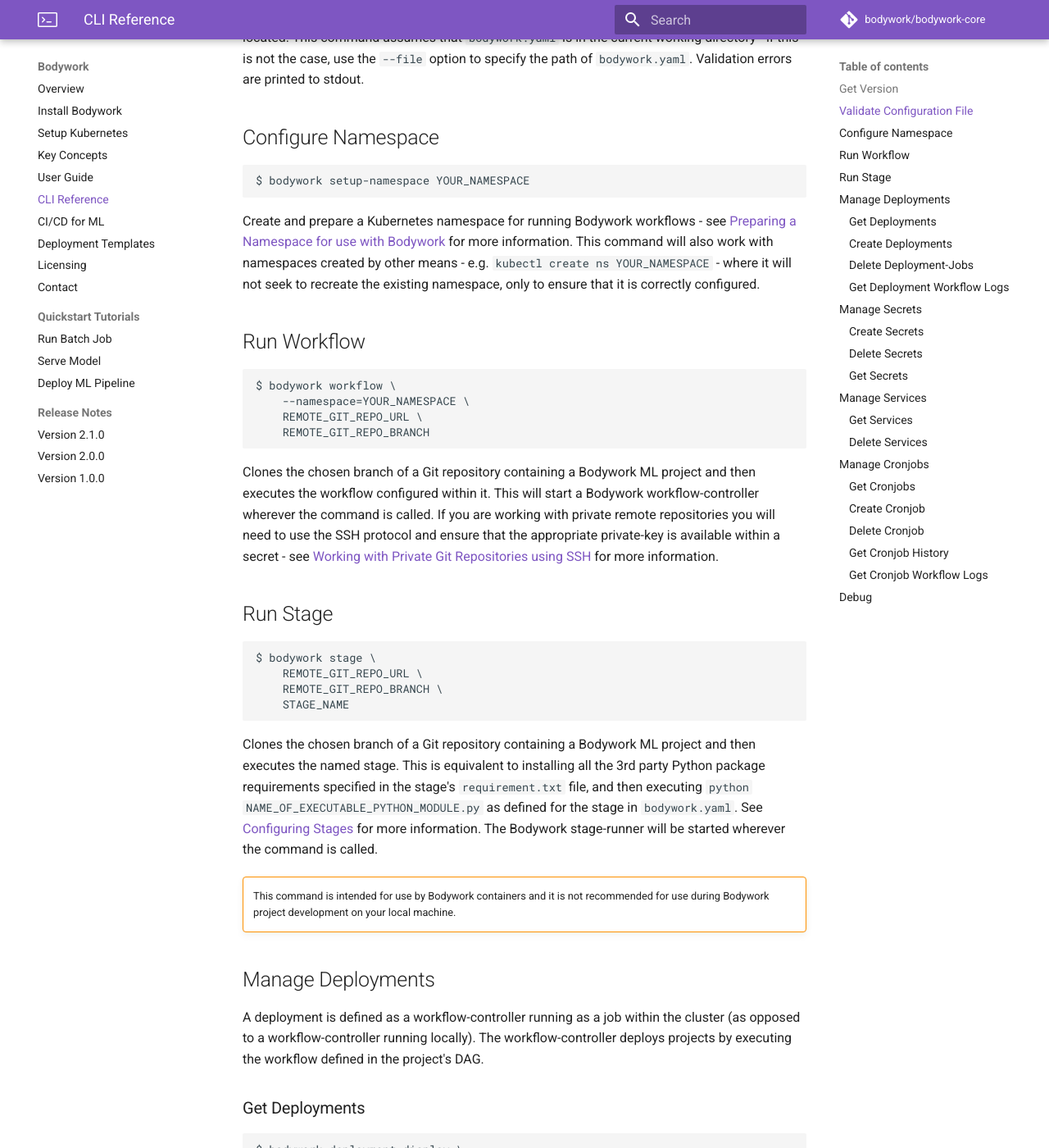
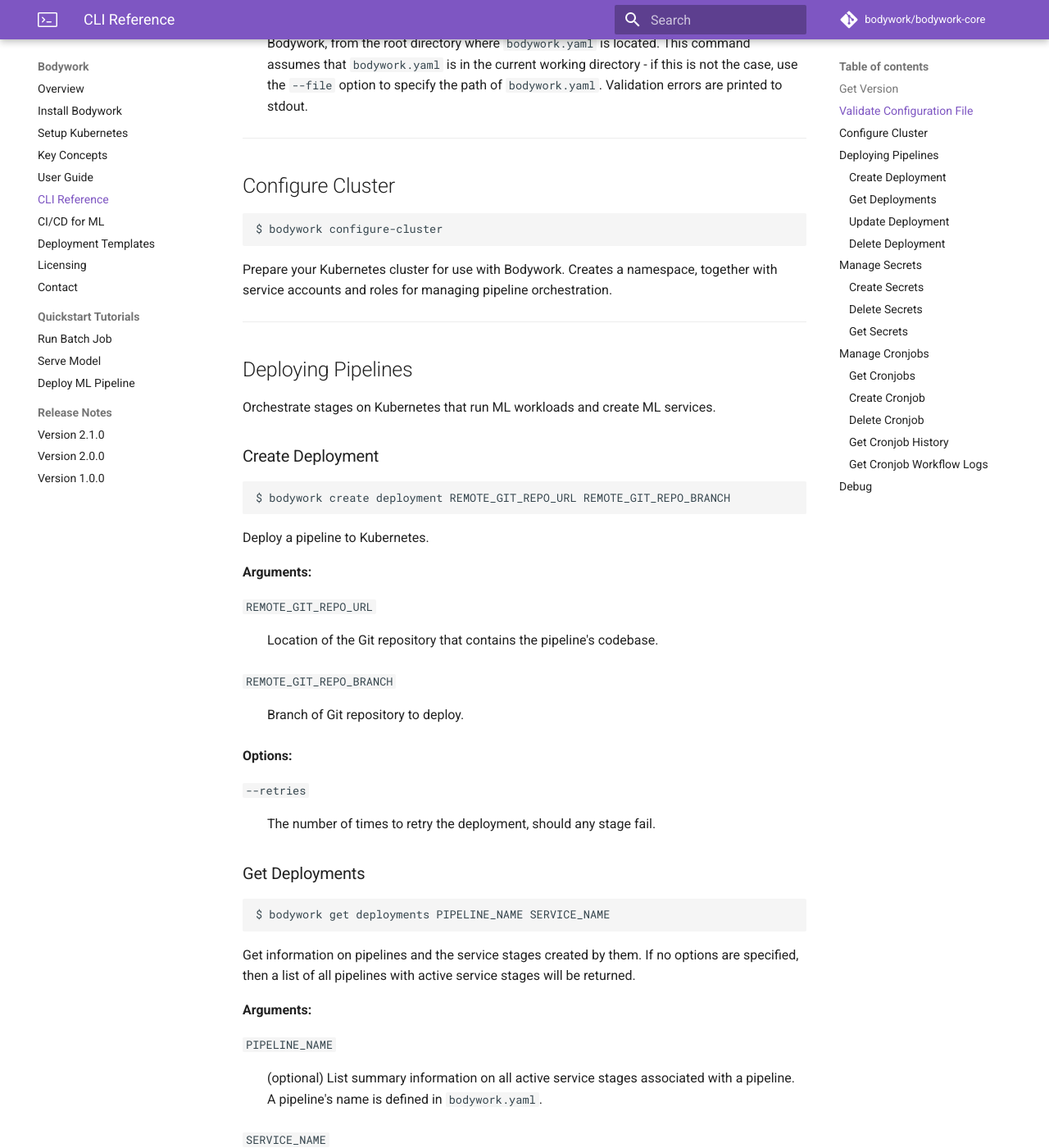
Before and after one commit to bodywork-ml/bodywork-docs, an MkDocs documentation site: the page built from docs/cli_reference.md, in a window 1280 px wide and 1400 px high, scrolled down 687 px. Shown: the whole window at 82% size. Built offline with MkDocs 1.6.1 and Material for MkDocs 9.7.7, drawn with Linux system fonts in a browser that asks for light colours; comment, search, counter and statistics services are not loaded; some of the changed text lies outside the part shown.

Commit message:
Update deployments CLI reference.

````diff
--- a/docs/cli_reference.md
+++ b/docs/cli_reference.md
@@ -1,6 +1,8 @@
 # CLI Reference
 
-Bodywork is distributed as a Python 3 package that exposes a CLI for interacting with your Kubernetes cluster. Using the Bodywork CLI you can deploy Bodywork-compatible ML projects, packaged as Git repositories hosted on either, GitHub, GitLab, Azure DevOps or BitBucket. This page is a reference for all Bodywork CLI commands.
+Bodywork CLI commands for managing ML pipelines on Kubernetes.
+
+---
 
 ## Get Version
 
@@ -10,99 +12,113 @@ $ bodywork --version
 
 Prints the Bodywork package version to stdout.
 
+---
+
 ## Validate Configuration File
 
-The `bodywork.yaml` file can be checked for errors by issuing the following command from the CLI,
+The `bodywork.yaml` file can be checked for errors using,
 
 ```text
-$ bodywork validate --check-files
+$ bodywork validate
 ```
 
-The optional `--check-files` flag will check if all `executable_module_path` paths map to files that exist and can be reached by Bodywork, from the root directory where `bodywork.yaml` is located. This command assumes that `bodywork.yaml` is in the current working directory - if this is not the case, use the `--file` option to specify the path of `bodywork.yaml`. Validation errors are printed to stdout.
+**Options:**
 
-## Configure Namespace
+`--check-files`
+: Check if all `executable_module_path` paths map to files that exist and can be reached by Bodywork, from the root directory where `bodywork.yaml` is located. This command assumes that `bodywork.yaml` is in the current working directory - if this is not the case, use the `--file` option to specify the path of `bodywork.yaml`. Validation errors are printed to stdout.
+
+---
+
+## Configure Cluster
 
 ```text
-$ bodywork setup-namespace YOUR_NAMESPACE
+$ bodywork configure-cluster
 ```
 
-Create and prepare a Kubernetes namespace for running Bodywork workflows - see [Preparing a Namespace for use with Bodywork](user_guide/#preparing-a-namespace-for-use-with-bodywork) for more information. This command will also work with namespaces created by other means - e.g. `kubectl create ns YOUR_NAMESPACE` - where it will not seek to recreate the existing namespace, only to ensure that it is correctly configured.
+Prepare your Kubernetes cluster for use with Bodywork. Creates a namespace, together with service accounts and roles for managing pipeline orchestration.
 
-## Run Workflow
+---
+
+## Deploying Pipelines
+
+Orchestrate stages on Kubernetes that run ML workloads and create ML services.
+
+### Create Deployment
 
 ```text
-$ bodywork workflow \
-    --namespace=YOUR_NAMESPACE \
-    REMOTE_GIT_REPO_URL \
-    REMOTE_GIT_REPO_BRANCH
+$ bodywork create deployment REMOTE_GIT_REPO_URL REMOTE_GIT_REPO_BRANCH
 ```
 
-Clones the chosen branch of a Git repository containing a Bodywork ML project and then executes the workflow configured within it. This will start a Bodywork workflow-controller wherever the command is called. If you are working with private remote repositories you will need to use the SSH protocol and ensure that the appropriate private-key is available within a secret - see [Working with Private Git Repositories using SSH](user_guide.md#working-with-private-git-repositories-using-ssh) for more information.
+Deploy a pipeline to Kubernetes.
 
-## Run Stage
+**Arguments:**
 
-```text
-$ bodywork stage \
-    REMOTE_GIT_REPO_URL \
-    REMOTE_GIT_REPO_BRANCH \
-    STAGE_NAME
-```
+`REMOTE_GIT_REPO_URL`
+: Location of the Git repository that contains the pipeline's codebase.
 
-Clones the chosen branch of a Git repository containing a Bodywork ML project and then executes the named stage. This is equivalent to installing all the 3rd party Python package requirements specified in the stage's `requirement.txt` file, and then executing `python NAME_OF_EXECUTABLE_PYTHON_MODULE.py` as defined for the stage in `bodywork.yaml`. See [Configuring Stages](user_guide.md#configuring-stages) for more information. The Bodywork stage-runner will be started wherever the command is called.
+`REMOTE_GIT_REPO_BRANCH`
+: Branch of Git repository to deploy.
 
-!!! warning ""
-    This command is intended for use by Bodywork containers and it is not recommended for use during Bodywork project development on your local machine.
+**Options:**
 
-## Manage Deployments
-
-A deployment is defined as a workflow-controller running as a job within the cluster (as opposed to a workflow-controller running locally). The workflow-controller deploys projects by executing the workflow defined in the project's DAG.
+`--retries`
+: The number of times to retry the deployment, should any stage fail.
 
 ### Get Deployments
 
 ```text
-$ bodywork deployment display \
-    --namespace=YOUR_NAMESPACE
+$ bodywork get deployments PIPELINE_NAME SERVICE_NAME
 ```
 
-Will list all workflow-controller jobs that have run within `YOUR_NAMESPACE`, whether or not they have been successful. All workflow-controller jobs are deleted after they have been in a completed state for 15 minutes.
+Get information on pipelines and the service stages created by them. If no options are specified, then a list of all pipelines with active service stages will be returned.
 
-### Create Deployments
+**Arguments:**
+
+`PIPELINE_NAME`
+: (optional) List summary information on all active service stages associated with a pipeline. A pipeline's name is defined in `bodywork.yaml`.
+
+`SERVICE_NAME`
+: (optional) List detailed information for a single service deployed by a pipeline.
+
+### Update Deployment
 
 ```text
-$ bodywork deployment create \
-    --namespace=YOUR_NAMESPACE \
-    --name=DEPLOYMENT_NAME \
-    --git-repo-url=REMOTE_GIT_REPO_URL \
-    --git-repo-branch=REMOTE_GIT_REPO_BRANCH \
-    --retries=NUMBER_OF_TIMES_TO_RETRY_ON_FAILURE \
-    --local-workflow-contoller
+$ bodywork update deployment REMOTE_GIT_REPO_URL REMOTE_GIT_REPO_BRANCH
 ```
 
-Will immediately deploy your project by starting a workflow-controller job in your cluster, unless the `--local-workflow-contoller` has been used, in which case this command becomes an alias for the [Run Workflow](user_guide.md#run-workflow) command, and will run the workflow controller locally for easy testing.
+Redeploy a pipeline to Kubernetes.
 
-### Delete Deployment-Jobs
+**Arguments:**
+
+`REMOTE_GIT_REPO_URL`
+: Location of the Git repository that contains the pipeline's codebase.
+
+`REMOTE_GIT_REPO_BRANCH`
+: Branch of Git repository to deploy.
+
+**Options:**
+
+`--retries`
+: The number of times to retry the deployment, should any stage fail.
+
+### Delete Deployment
 
 ```text
-$ bodywork deployment delete_job \
-    --namespace=YOUR_NAMESPACE \
-    --name=DEPLOYMENT_NAME
+$ bodywork delete deployment PIPELINE_NAME
 ```
 
-When a deployment is created, a workflow-controller job is started in your cluster. Not all clusters are configured to clean-up these jobs up automatically, in which case you may have to delete them manually.
+Delete all active services associated with a pipeline
 
-### Get Deployment Workflow Logs
+**Arguments:**
 
-```text
-$ bodywork deployment logs \
-    --namespace=YOUR_NAMESPACE \
-    --name=DEPLOYMENT_NAME
-```
+`PIPELINE_NAME`
+: The name of the pipelines that created the services. A pipeline's name is defined in `bodywork.yaml`.
 
-Stream the workflow logs from the workflow-controller job, to your terminal's standard output stream.
+---
 
 ## Manage Secrets
 
-Secrets are used to pass credentials to containers running workflow stages that require authentication with 3rd party services (e.g. cloud storage providers). See [Managing Credentials and Other Secrets](user_guide.md#managing-credentials-and-other-secrets) and [Injecting Secrets into Stage Containers](user_guide.md#injecting-secrets-into-stage-containers) for more information.
+Secrets are used to pass credentials to the containers running pipeline stages - e.g., for authenticating with your cloud provider's API to access object storage. See [Managing Credentials and Other Secrets](user_guide.md#managing-credentials-and-other-secrets) and [Injecting Secrets into Stage Containers](user_guide.md#injecting-secrets-into-stage-containers).
 
 ### Create Secrets
 
@@ -138,28 +154,7 @@ $ bodywork secret display \
 
 Will only print `SECRET_NAME` to stdout.
 
-## Manage Services
-
-Unlike batch stages that have a discrete lifetime, service deployments live indefinitely and may need to be managed as your project develops.
-
-### Get Services
-
-```text
-$ bodywork service display \
-    --namespace=YOUR_NAMESPACE
-```
-
-Will list information on all active service deployments available in `YOUR_NAMESPACE`, including their internal cluster URLs.
-
-### Delete Services
-
-```text
-$ bodywork service delete \
-    --namespace=YOUR_NAMESPACE \
-    --name=SERVICE_NAME
-```
-
-Delete an active service deployment - e.g. one that is no longer required for a project.
+---
 
 ## Manage Cronjobs
 
@@ -219,6 +214,8 @@ $ bodywork cronjob logs \
 
 Stream the workflow logs from a historical workflow-controller job, to your terminal's standard output stream.
 
+---
+
 ## Debug
 
 ```text
@@ -251,3 +248,5 @@ Once you're finished debugging, the deployment can be shut-down using,
 ```text
 $ kubectl delete deployment DEBUG_DEPLOYMENT_NAME -n YOUR_NAMESPACE
 ```
+
+---
````
